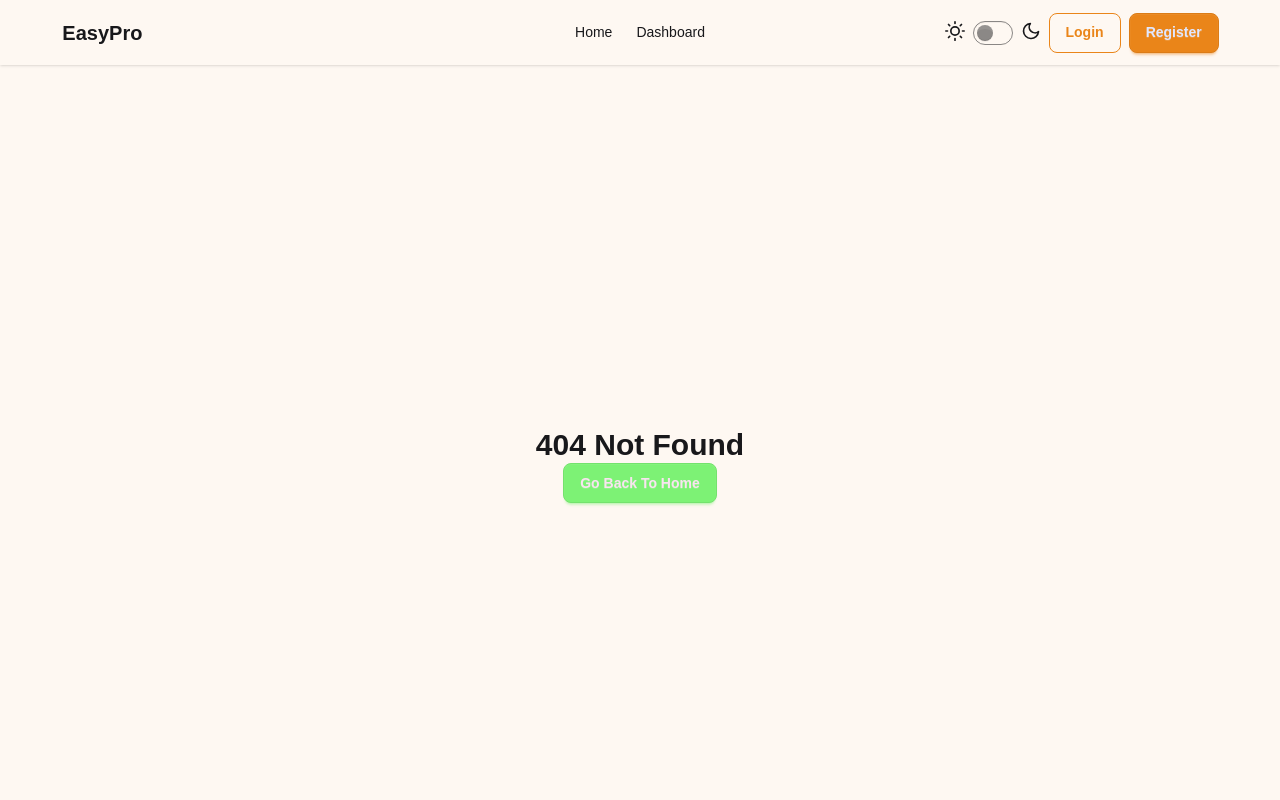
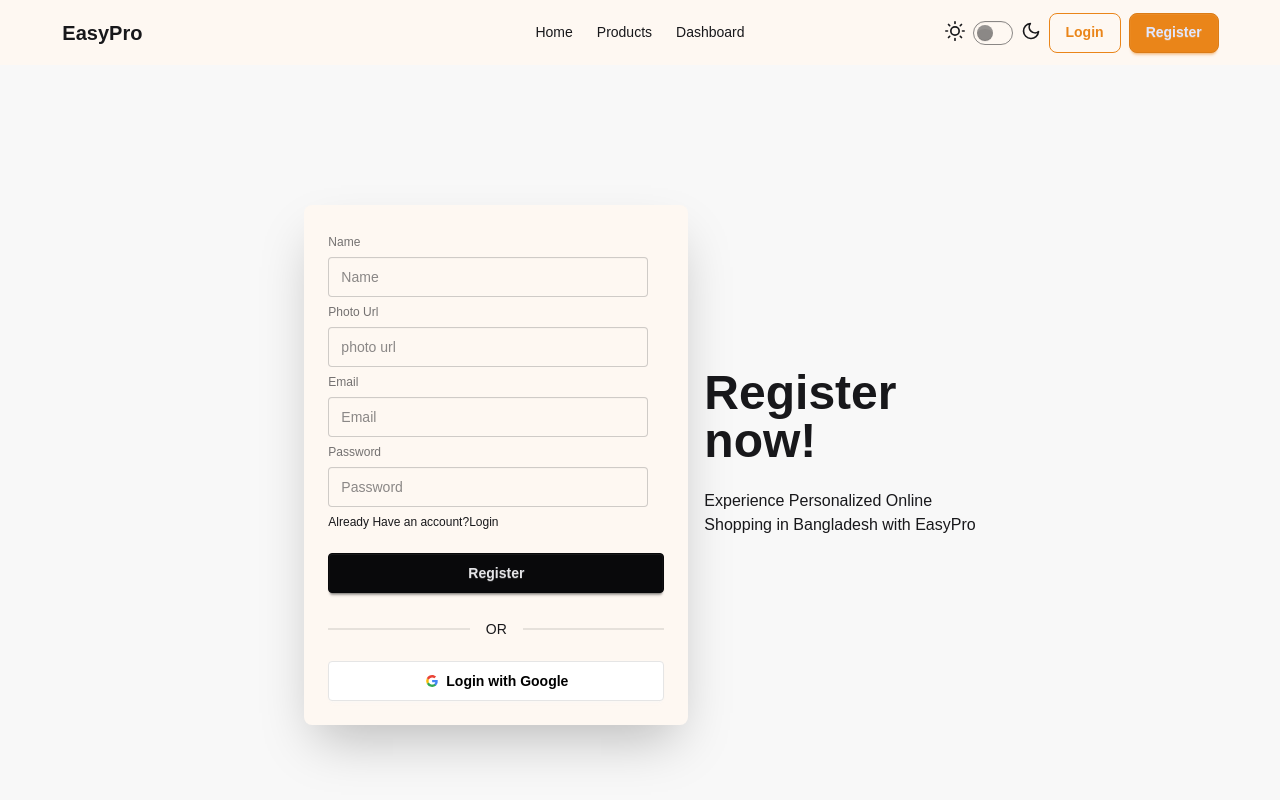
Before and after one commit to Parvez141300/product-web-next-app, a Next.js app: page /register in a window 1280 px wide. Before the commit this address had no page. Shown: the top 800 px of the page. Built offline with nearby package versions, Linux system fonts and the light colour scheme.

Commit message:
created the login and register page

```diff
--- /dev/null
+++ b/src/app/(authPages)/login/page.jsx
@@ -0,0 +1,74 @@
+import Link from "next/link";
+import React from "react";
+
+const Login = () => {
+  return (
+    <div>
+      <div className="hero bg-base-200 min-h-screen">
+        <div className="hero-content flex-col lg:flex-row-reverse">
+          <div className="text-center lg:text-left">
+            <h1 className="text-5xl font-bold">Login now!</h1>
+            <p className="py-6 text-nowrap">
+              Experience Personalized Online
+              <br />
+              Shopping in Bangladesh with EasyPro
+            </p>
+          </div>
+          <div className="card bg-base-100 w-full max-w-sm shrink-0 shadow-2xl">
+            <div className="card-body">
+              <fieldset className="fieldset">
+                <label className="label">Email</label>
+                <input type="email" className="input" placeholder="Email" />
+                <label className="label">Password</label>
+                <input
+                  type="password"
+                  className="input"
+                  placeholder="Password"
+                />
+                <div>
+                  Already Have an account?
+                  <Link href={'/register'} className="link link-hover">Register</Link>
+                </div>
+                <button className="btn btn-neutral mt-4">Login</button>
+              </fieldset>
+              <div className="divider">OR</div>
+              {/* Google */}
+              <button className="btn bg-white text-black border-[#e5e5e5]">
+                <svg
+                  aria-label="Google logo"
+                  width="16"
+                  height="16"
+                  xmlns="http://www.w3.org/2000/svg"
+                  viewBox="0 0 512 512"
+                >
+                  <g>
+                    <path d="m0 0H512V512H0" fill="#fff"></path>
+                    <path
+                      fill="#34a853"
+                      d="M153 292c30 82 118 95 171 60h62v48A192 192 0 0190 341"
+                    ></path>
+                    <path
+                      fill="#4285f4"
+                      d="m386 400a140 175 0 0053-179H260v74h102q-7 37-38 57"
+                    ></path>
+                    <path
+                      fill="#fbbc02"
+                      d="m90 341a208 200 0 010-171l63 49q-12 37 0 73"
+                    ></path>
+                    <path
+                      fill="#ea4335"
+                      d="m153 219c22-69 116-109 179-50l55-54c-78-75-230-72-297 55"
+                    ></path>
+                  </g>
+                </svg>
+                Login with Google
+              </button>
+            </div>
+          </div>
+        </div>
+      </div>
+    </div>
+  );
+};
+
+export default Login;
--- /dev/null
+++ b/src/app/(authPages)/register/page.jsx
@@ -0,0 +1,78 @@
+import Link from "next/link";
+import React from "react";
+
+const Register = () => {
+  return (
+    <div>
+      <div className="hero bg-base-200 min-h-screen">
+        <div className="hero-content flex-col lg:flex-row-reverse">
+          <div className="text-center lg:text-left">
+            <h1 className="text-5xl font-bold">Register now!</h1>
+            <p className="py-6 text-nowrap">
+              Experience Personalized Online
+              <br />
+              Shopping in Bangladesh with EasyPro
+            </p>
+          </div>
+          <div className="card bg-base-100 w-full max-w-sm shrink-0 shadow-2xl">
+            <div className="card-body">
+              <fieldset className="fieldset">
+                <label className="label">Name</label>
+                <input type="text" className="input" placeholder="Name" />
+                <label className="label">Photo Url</label>
+                <input type="url" className="input" placeholder="photo url" />
+                <label className="label">Email</label>
+                <input type="email" className="input" placeholder="Email" />
+                <label className="label">Password</label>
+                <input
+                  type="password"
+                  className="input"
+                  placeholder="Password"
+                />
+                <div>
+                  Already Have an account?
+                  <Link href={'/register'} className="link link-hover">Login</Link>
+                </div>
+                <button className="btn btn-neutral mt-4">Register</button>
+              </fieldset>
+              <div className="divider">OR</div>
+              {/* Google */}
+              <button className="btn bg-white text-black border-[#e5e5e5]">
+                <svg
+                  aria-label="Google logo"
+                  width="16"
+                  height="16"
+                  xmlns="http://www.w3.org/2000/svg"
+                  viewBox="0 0 512 512"
+                >
+                  <g>
+                    <path d="m0 0H512V512H0" fill="#fff"></path>
+                    <path
+                      fill="#34a853"
+                      d="M153 292c30 82 118 95 171 60h62v48A192 192 0 0190 341"
+                    ></path>
+                    <path
+                      fill="#4285f4"
+                      d="m386 400a140 175 0 0053-179H260v74h102q-7 37-38 57"
+                    ></path>
+                    <path
+                      fill="#fbbc02"
+                      d="m90 341a208 200 0 010-171l63 49q-12 37 0 73"
+                    ></path>
+                    <path
+                      fill="#ea4335"
+                      d="m153 219c22-69 116-109 179-50l55-54c-78-75-230-72-297 55"
+                    ></path>
+                  </g>
+                </svg>
+                Login with Google
+              </button>
+            </div>
+          </div>
+        </div>
+      </div>
+    </div>
+  );
+};
+
+export default Register;
--- a/src/app/components/NavBar/NavBar.jsx
+++ b/src/app/components/NavBar/NavBar.jsx
@@ -9,6 +9,9 @@
     <>
       <li>
         <Link href={"/"}>Home</Link>
+      </li>
+      <li>
+        <Link href={'/products'}>Products</Link>
       </li>
       <li>
         <a>Dashboard</a>
```
